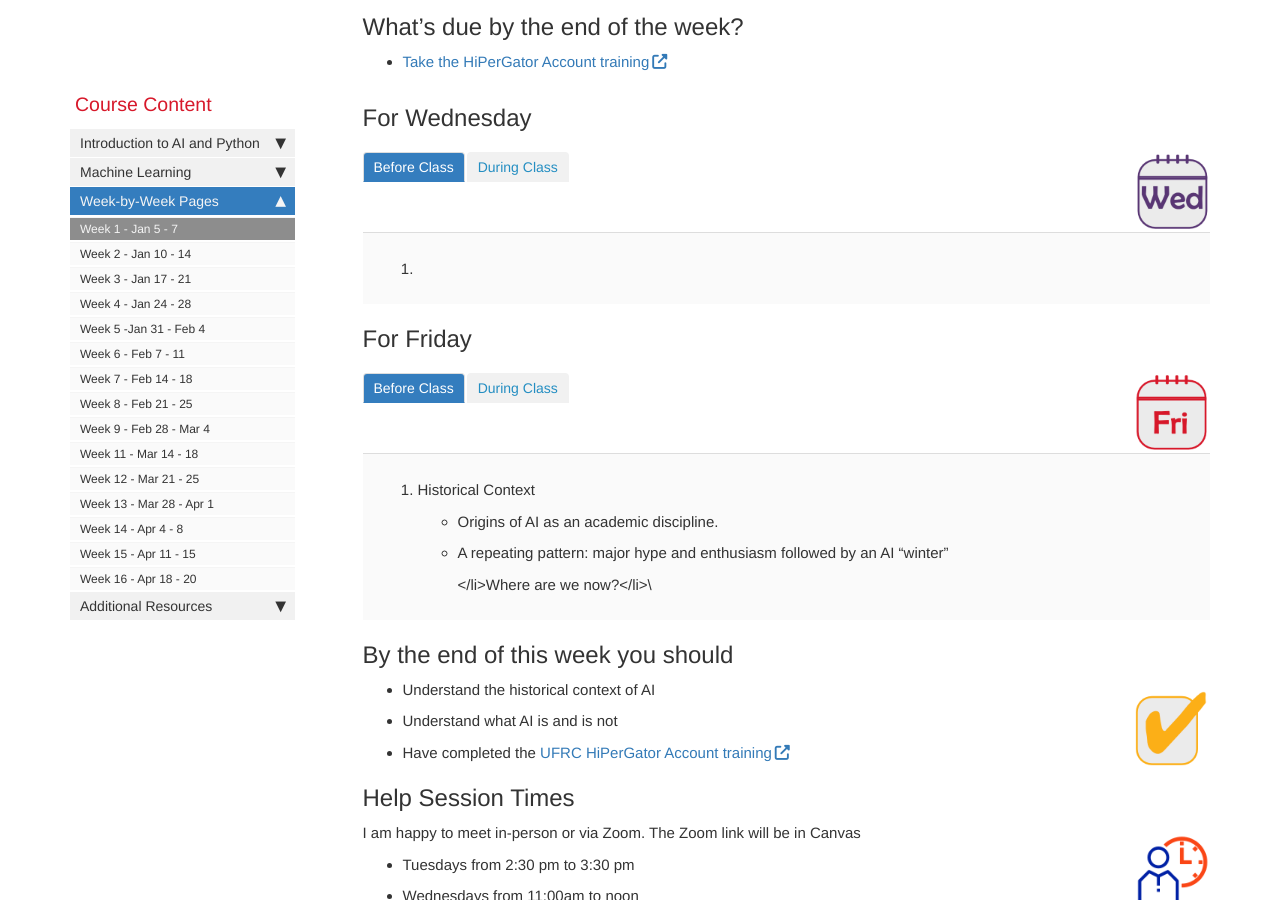
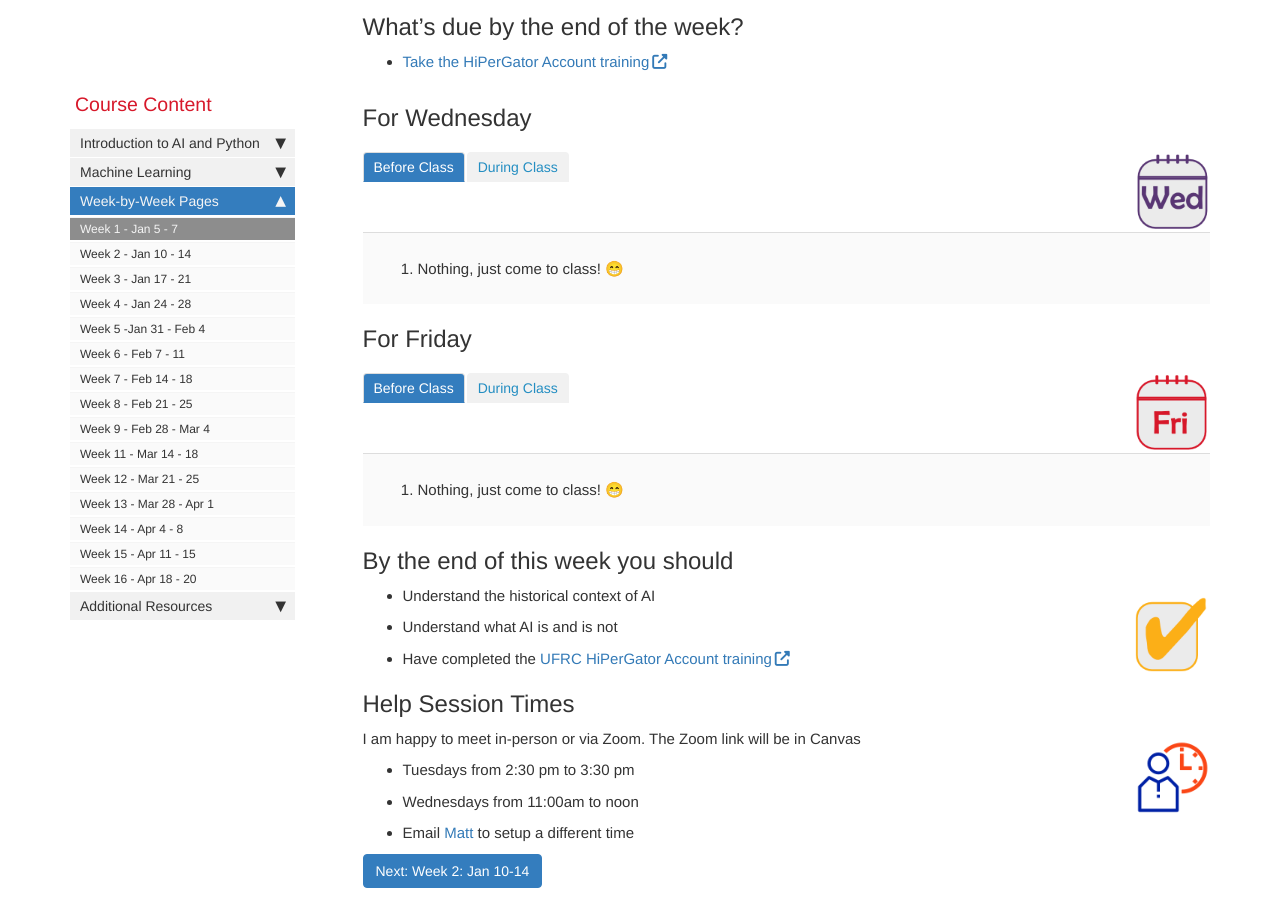
Before and after one commit to AIBiology/aibiology.github.io, a Jekyll site: the page built from Week_01.md, in a window 1280 px wide and 900 px high, scrolled down 378 px. Built offline with Jekyll 4.4.1, drawn with Linux system fonts in a browser that asks for light colours; nearby versions of some CDN libraries; comment, search, counter and statistics services are not loaded.

Commit message:
Fix formatting

```diff
--- a/Week_01.md
+++ b/Week_01.md
@@ -32,7 +32,7 @@
 <div class="tab-content">
     <div role="tabpanel" class="tab-pane active" id="WedBefore">
     <ol>
-      <li> </li>
+      <li> Nothing, just come to class! 😁 </li>
     </ol>
   </div>
   <div role="tabpanel" class="tab-pane" id="WedDuring">
@@ -52,12 +52,18 @@
 </ul>
 <div class="tab-content">
     <div role="tabpanel" class="tab-pane active" id="FriBefore">
-      <ol>
-        <li>Historical Context</li>
+    <ol>
+      <li> Nothing, just come to class! 😁 </li>
+    </ol>
+  </div>
+  <div role="tabpanel" class="tab-pane" id="FriDuring">
+    <ol>
+      <li>Historical Context</li>
       <ul>
         <li>Origins of AI as an academic discipline.</li>
         <li>A repeating pattern: major hype and enthusiasm followed by an AI “winter”</li>
-        </li>Where are we now?</li>\
+        <li>Where are we now?</li>
+        <li>Constant need to question!</li>
       </ul>
       </ol>
     </div>
```
